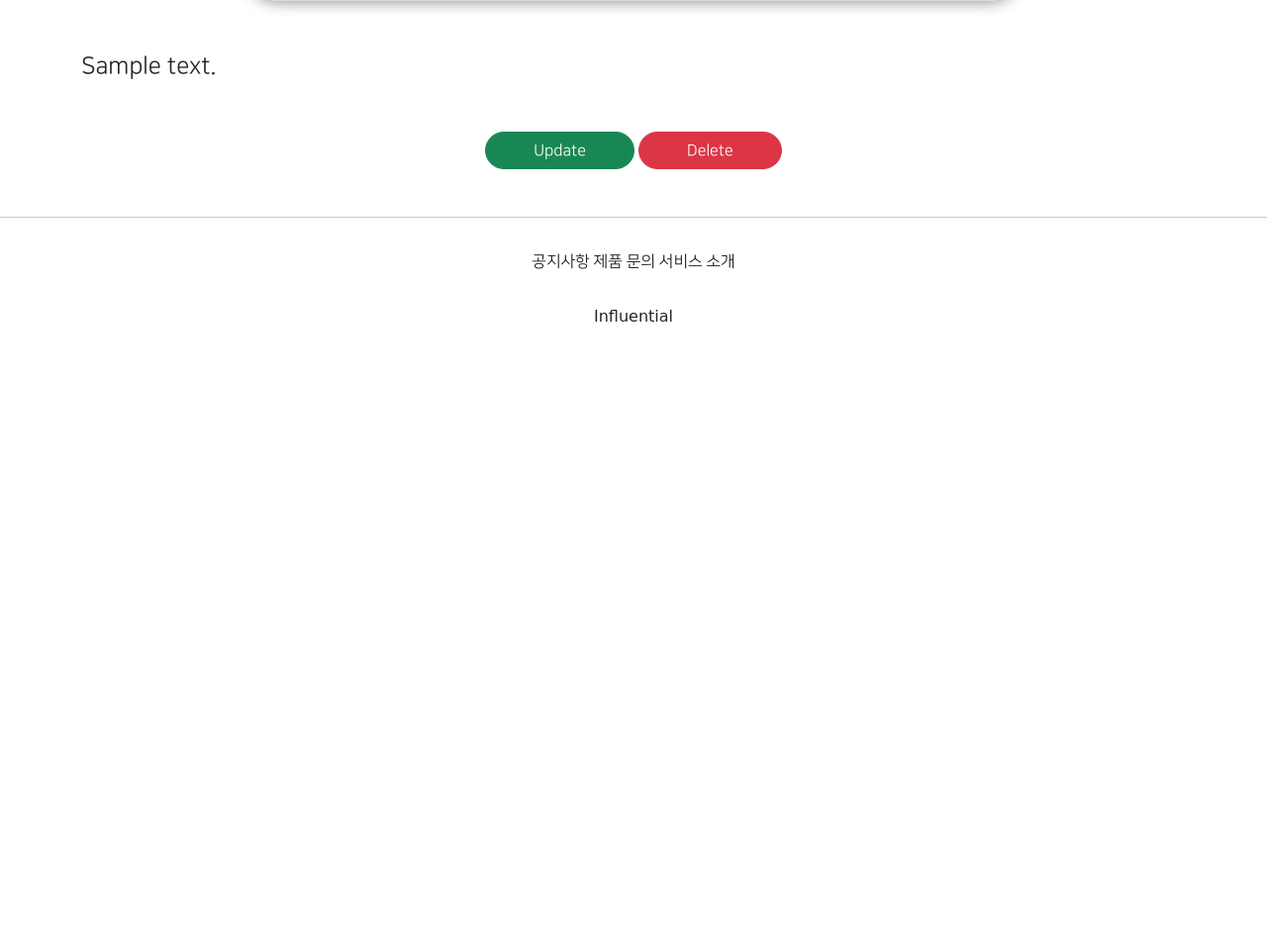
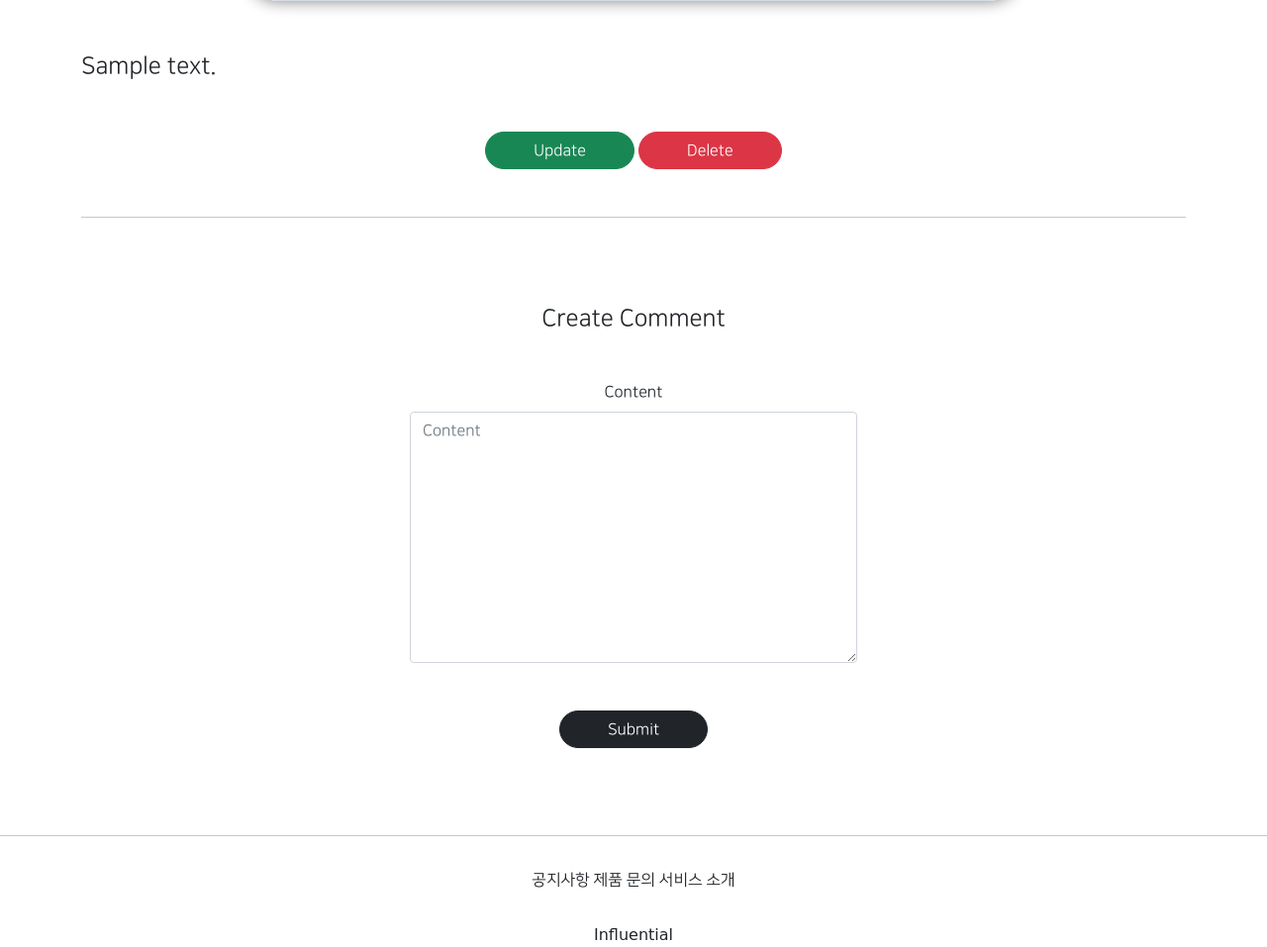
Before and after one commit to hokoro/cheon01copy, a Django app: page /article/detail/1 in a window 1280 px wide. Shown: the part 967-1924 px from the top of the page at 99% size. Before the commit the page ends 1292 px from the top, so only its background shows below. Run offline with Django 3.2, Linux system fonts and the light colour scheme; tables that the repository leaves empty hold one stand-in row (values such as "Sample post"); grey boxes marked "Sample" are stand-in pictures; parts of the project's set-up code (start-up, migrations or seed data) failed here and were passed over; some libraries are stand-ins or nearby versions; some web fonts are replaced.

Commit message:
8-9 copycommit4

```diff
--- a/articleapp/templates/articleapp/detail.html
+++ b/articleapp/templates/articleapp/detail.html
@@ -22,6 +22,10 @@
             </div>
 
         </div>
+    <hr>
+    <div class="text-center my-4">
+        {% include 'commentapp/create.html' %}
+    </div>
     </div>
 
 {% endblock %}
--- a/articleapp/views.py
+++ b/articleapp/views.py
@@ -5,10 +5,12 @@ from django.shortcuts import render
 from django.urls import reverse_lazy, reverse
 from django.utils.decorators import method_decorator
 from django.views.generic import CreateView, DetailView, UpdateView, DeleteView, ListView
+from django.views.generic.edit import FormMixin
 
 from articleapp.decorator import article_ownership_required
 from articleapp.forms import ArticleCreationForm
 from articleapp.models import Article
+from commentapp.forms import CommentCreationForm
 
 
 @method_decorator(login_required,'get')
@@ -23,8 +25,9 @@ class ArticleCreateView(CreateView):
         form.instance.writer = self.request.user #글이 작성 되면 요청을 보내는 유저의 정보를 보낸다
         return super().form_valid(form)
 
-class ArticleDetailView(DetailView):
+class ArticleDetailView(DetailView,FormMixin):
     model = Article
+    form_class = CommentCreationForm
     context_object_name = 'target_article'
     template_name = 'articleapp/detail.html'
 
--- a/commentapp/templates/commentapp/create.html
+++ b/commentapp/templates/commentapp/create.html
@@ -1,6 +1,6 @@
-{% extends 'basecopy.html' %}
+
 {% load bootstrap4 %}
-{% block content %} <!--extends 를 이용하여 basecopy.html 에 저장할 html 문서 -->
+
     <div class = "text-center mx-500 m-auto">
         <div class = "m-5">
                 <h4>Create Comment</h4>
@@ -17,4 +17,3 @@
 
         </div>
     </div>
-{% endblock %}
```
